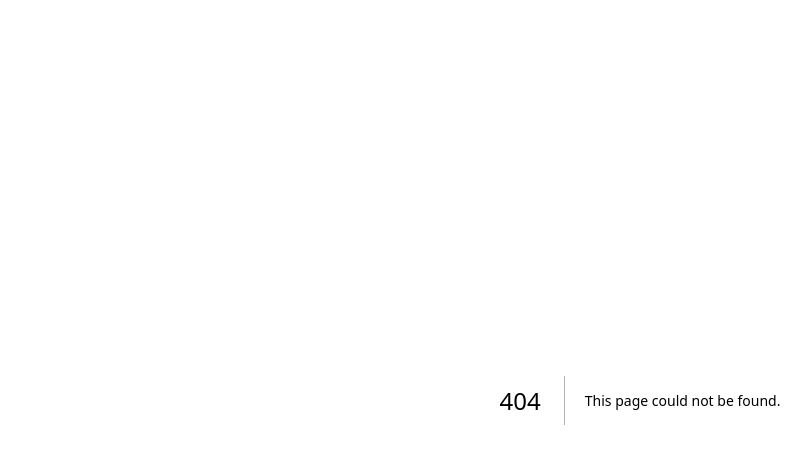
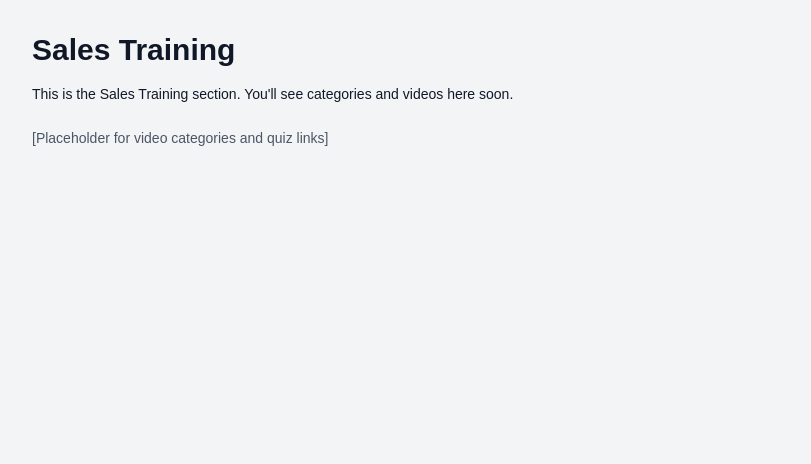
Before and after one commit to markpell123/city-select-training, a Next.js app: page /sales in a window 1280 px wide. Before the commit this address had no page. Shown: the top 464 px of the page, without its empty margins (0-811 px from the left). Built offline with nearby package versions, Linux system fonts and the light colour scheme.

Commit message:
added sales page

```diff
--- a/app/page.tsx
+++ b/app/page.tsx
@@ -1,6 +1,6 @@
 export default function Home() {
   return (
-ad    <div className="min-h-screen bg-white text-gray-900">
+    <div className="min-h-screen bg-white text-gray-900">
       {/* Header */}
       <header className="bg-black text-white p-6 shadow-md">
         <div className="max-w-6xl mx-auto flex justify-between items-center">
--- /dev/null
+++ b/app/sales/page.tsx
@@ -0,0 +1,11 @@
+export default function SalesTrainingPage() {
+  return (
+    <div className="min-h-screen bg-gray-100 text-gray-900 p-8">
+      <h1 className="text-3xl font-bold mb-4">Sales Training</h1>
+      <p className="mb-6 text-sm">
+        This is the Sales Training section. You'll see categories and videos here soon.
+      </p>
+      <p className="text-sm text-gray-600">[Placeholder for video categories and quiz links]</p>
+    </div>
+  );
+}
```
